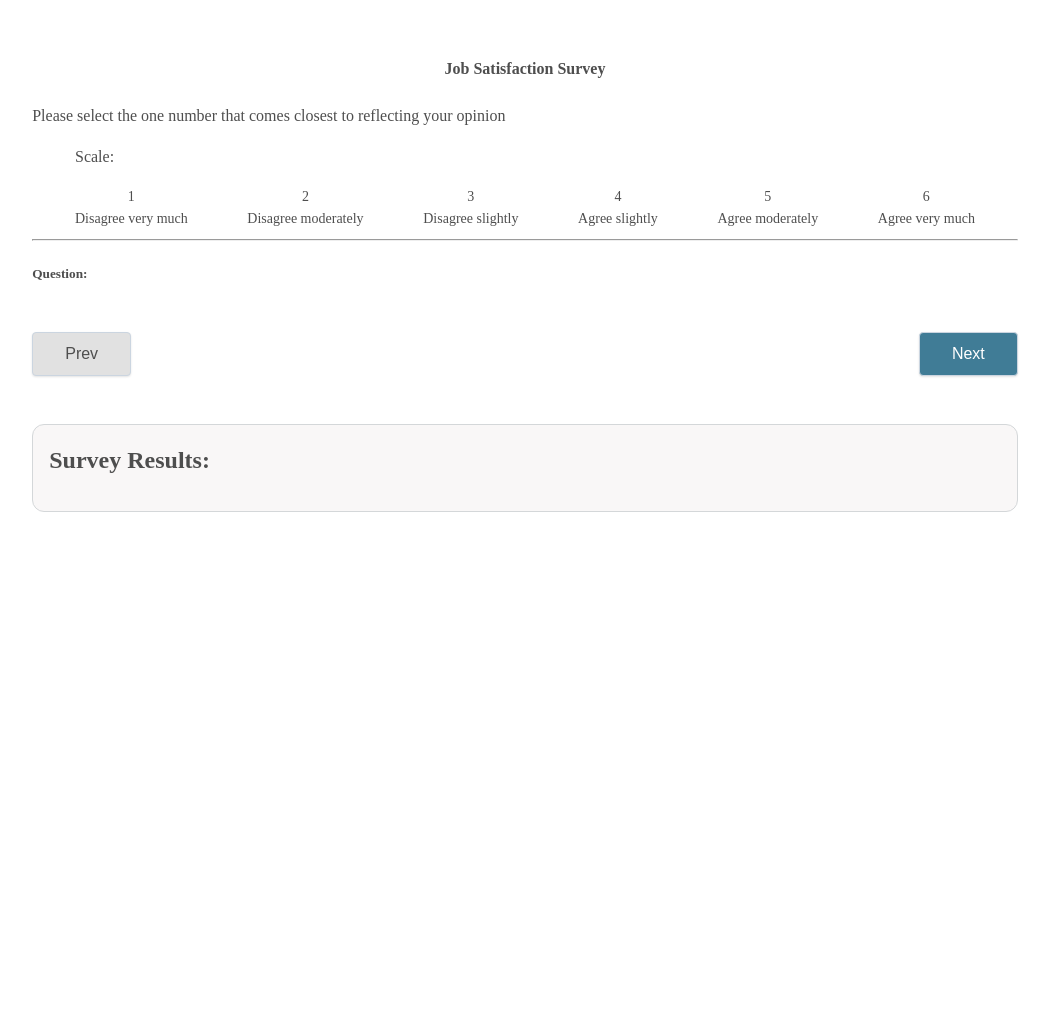
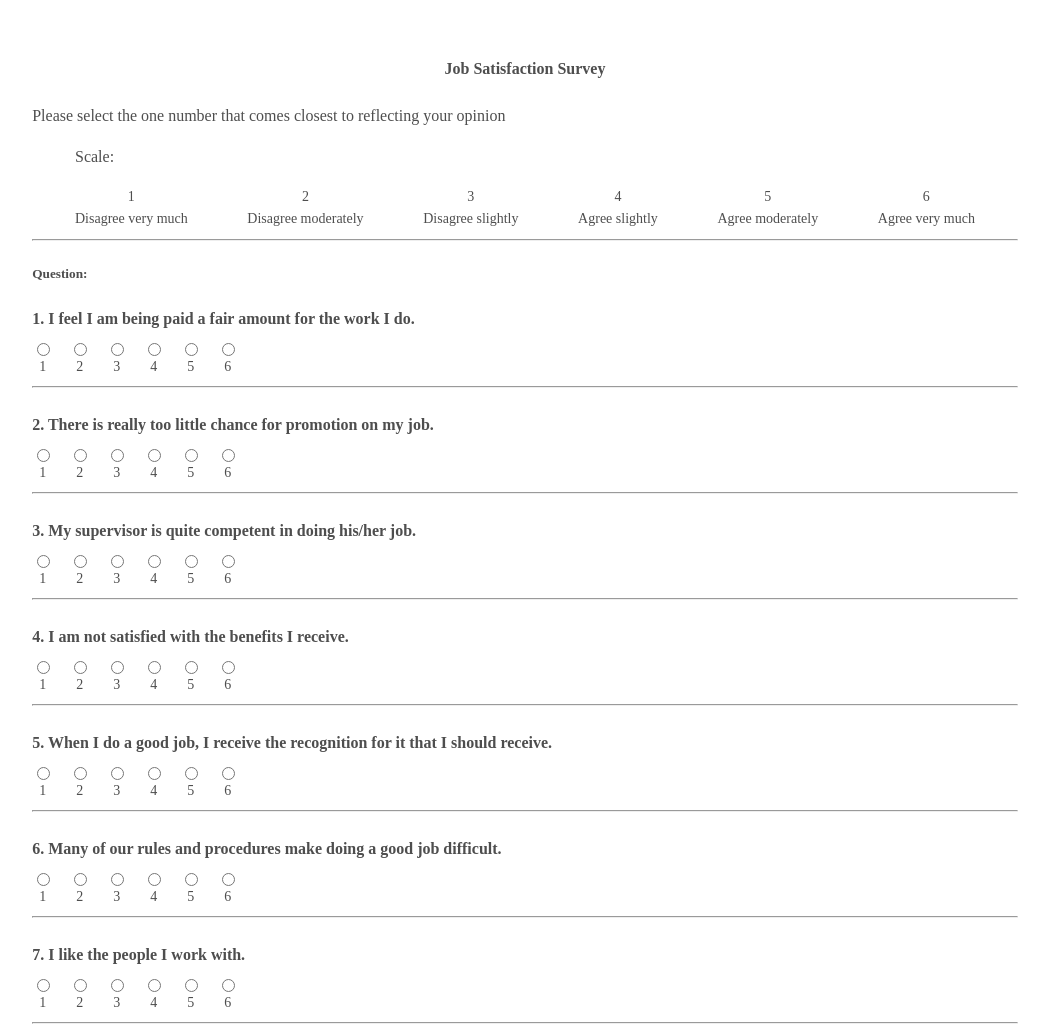
Before and after one commit to aam198/job-satisfaction-survey, a plain HTML site: page index.html in a window 1280 px wide. Shown: the top 1027 px of the page, without its empty margins (115-1164 px from the left). Before the commit the page ends 848 px from the top, so only its background shows below. Drawn offline with Linux system fonts and the light colour scheme.

Commit message:
quick bug fix

```diff
--- a/index.html
+++ b/index.html
@@ -167,7 +167,7 @@
             </div>
             <hr>
           `;
-          container.appendChild(qDiv);
+          container.appendChild(questionDiv);
         }
         prevBtn.disabled = page === 0;
         nextBtn.textContent = page === totalPages - 1 ? 'Submit' : 'Next';
```
